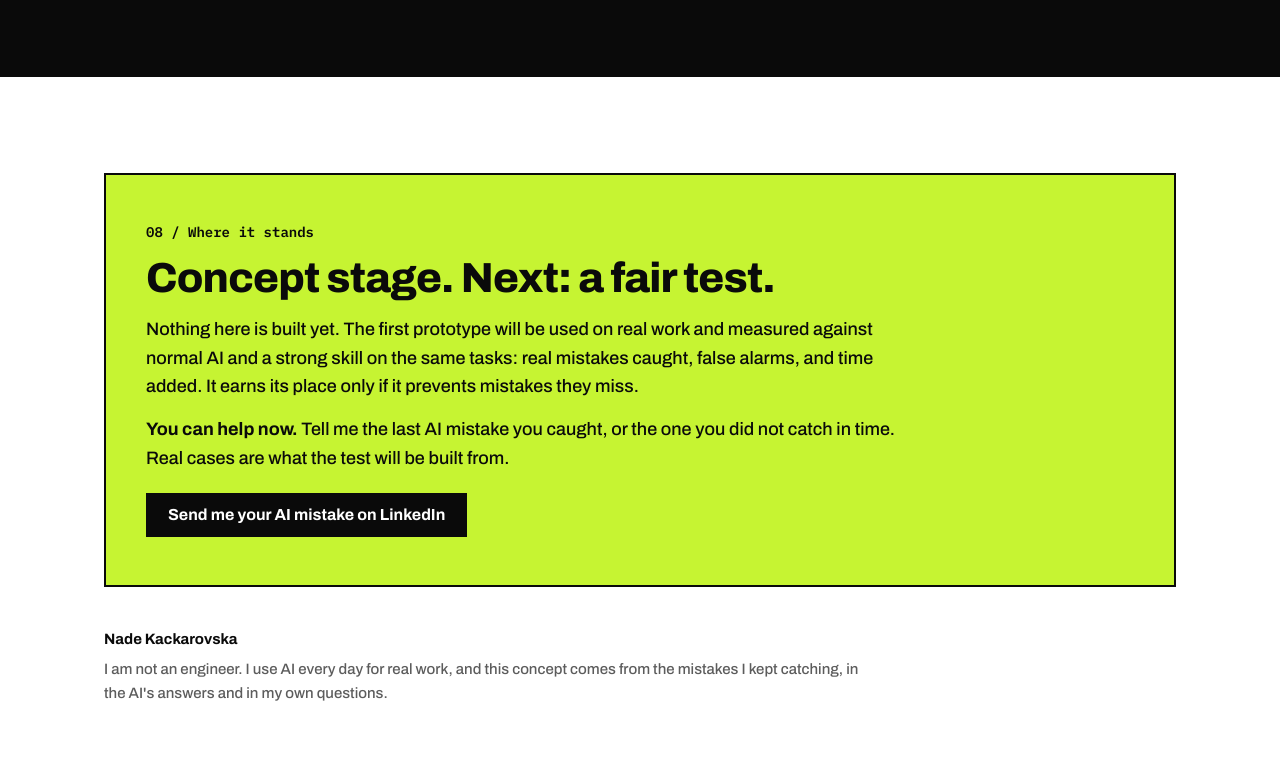
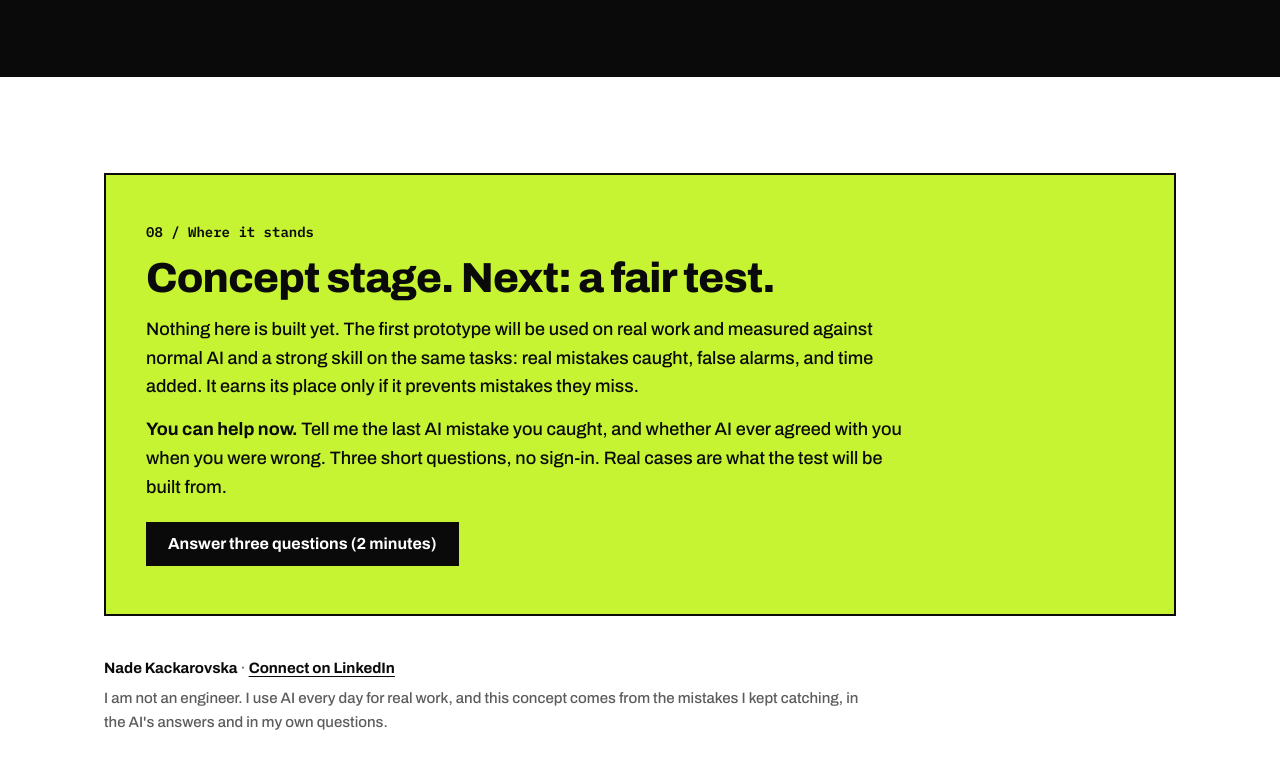
Before and after one commit to NKnocode/ai-gut-feeling, a plain HTML site: page index.html in a window 1280 px wide. Shown: the part 6088-6856 px from the top of the page. Drawn offline with Linux system fonts and the light colour scheme.

Commit message:
Point the call to action at the three-question form
LinkedIn stays as a secondary link in the footer.

Co-Authored-By: Claude Fable 5.2 <noreply@anthropic.com>

```diff
--- a/index.html
+++ b/index.html
@@ -385,11 +385,11 @@ h3{margin:0;font-size:22px;font-weight:700}
     <div class="kicker">08 / Where it stands</div>
     <h2 style="margin:0;font-size:clamp(28px,3.6vw,42px);line-height:1.1">Concept stage. Next: a fair test.</h2>
     <p>Nothing here is built yet. The first prototype will be used on real work and measured against normal AI and a strong skill on the same tasks: real mistakes caught, false alarms, and time added. It earns its place only if it prevents mistakes they miss.</p>
-    <p><b>You can help now.</b> Tell me the last AI mistake you caught, or the one you did not catch in time. Real cases are what the test will be built from.</p>
-    <a class="btn" href="https://www.linkedin.com/in/nade-kackarovska" target="_blank" rel="noopener">Send me your AI mistake on LinkedIn</a>
+    <p><b>You can help now.</b> Tell me the last AI mistake you caught, and whether AI ever agreed with you when you were wrong. Three short questions, no sign-in. Real cases are what the test will be built from.</p>
+    <a class="btn" href="https://docs.google.com/forms/d/e/1FAIpQLSfS1Oke-R8HRkpaZOLpzZ50HY5pA6RM48Zva1s7uOXdNx7wmw/viewform" target="_blank" rel="noopener">Answer three questions (2 minutes)</a>
   </div>
   <div class="foot">
-    <span><b style="color:#0A0A0A">Nade Kackarovska</b></span>
+    <span><b style="color:#0A0A0A">Nade Kackarovska</b> &middot; <a href="https://www.linkedin.com/in/nade-kackarovska" target="_blank" rel="noopener" style="font-weight:600;text-underline-offset:3px">Connect on LinkedIn</a></span>
     <span>I am not an engineer. I use AI every day for real work, and this concept comes from the mistakes I kept catching, in the AI's answers and in my own questions.</span>
   </div>
 </div>
```
